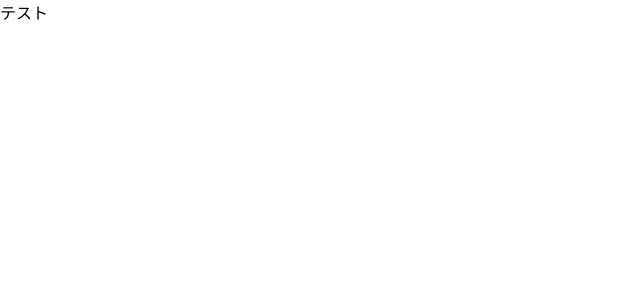
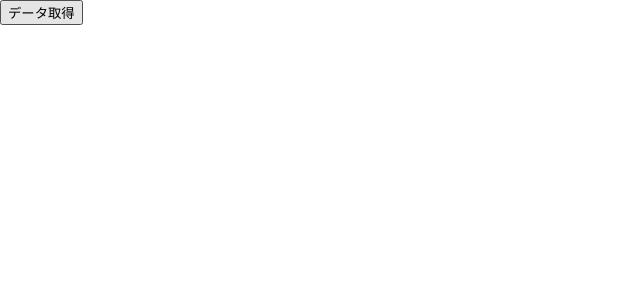
Before and after one commit to keisuke-333/practice, a React (Create React App) app: page / in a window 1280 px wide. Shown: the top 300 px of the page, without its empty margins (0-640 px from the left). Built offline with nearby package versions, Linux system fonts and the light colour scheme.

Commit message:
React_TypeScriptの準備

```diff
--- a/package.json
+++ b/package.json
@@ -10,6 +10,7 @@
     "@types/node": "^12.20.37",
     "@types/react": "^17.0.37",
     "@types/react-dom": "^17.0.11",
+    "axios": "^0.24.0",
     "react": "^17.0.2",
     "react-dom": "^17.0.2",
     "react-scripts": "4.0.3",
--- a/src/App.tsx
+++ b/src/App.tsx
@@ -1,7 +1,14 @@
+import axios from "axios"
+
 const App = () => {
+  const onClickFethData = () => {
+    axios.get("https://jsonplaceholder.typicode.com/todos").then((res) => {
+      console.log(res.data)
+    })
+  }
   return (
     <div>
-      テスト
+      <button onClick={onClickFethData}>データ取得</button>
     </div>
   )
 }
--- a/tsconfig.json
+++ b/tsconfig.json
@@ -10,7 +10,6 @@
     "skipLibCheck": true,
     "esModuleInterop": true,
     "allowSyntheticDefaultImports": true,
-    "strict": true,
     "forceConsistentCasingInFileNames": true,
     "noFallthroughCasesInSwitch": true,
     "module": "esnext",
@@ -18,7 +17,8 @@
     "resolveJsonModule": true,
     "isolatedModules": true,
     "noEmit": true,
-    "jsx": "react-jsx"
+    "jsx": "react-jsx",
+    "strict": true
   },
   "include": [
     "src"
```
Also changed, not shown: 1 other file (tests, documents, lock files or other folders).
